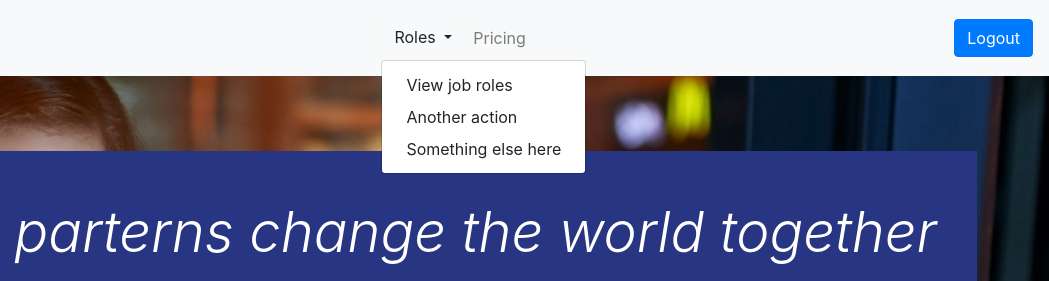
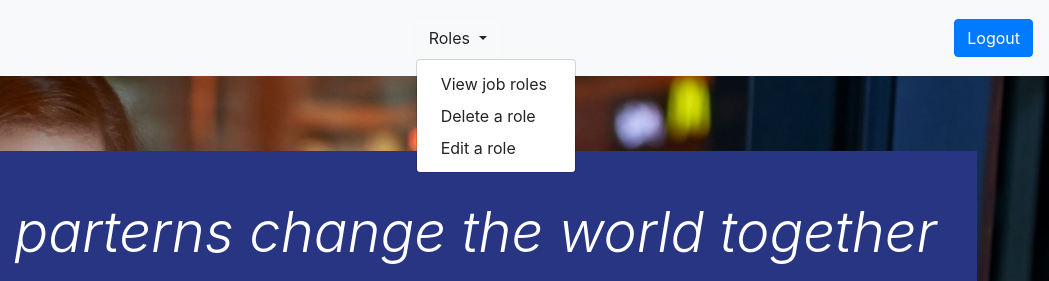
Before and after one commit to Criofann/JobForge-UI, a website: page views/menu.html in a window 1280 px wide. Both pictures are taken after a click on the button "Roles". Shown: the top 281 px of the page, 231-1280 px from the left. Drawn offline with nearby package versions, Linux system fonts and the light colour scheme.

Commit message:
branding

```diff
--- a/views/menu.html
+++ b/views/menu.html
@@ -22,18 +22,18 @@
                 Roles
               </button>
               <ul class="dropdown-menu dropdown-menu-dark">
-                <li><a class="dropdown-item" href="#">View job roles</a></li>
-                <li><a class="dropdown-item" href="#">Another action</a></li>
-                <li><a class="dropdown-item" href="#">Something else here</a></li>
+                <form action=""></form>
+                <li><a class="dropdown-item" href="job-roles">View job roles</a></li>
+                <li><a class="dropdown-item" href="#">Delete a role</a></li>
+                <li><a class="dropdown-item" href="#">Edit a role</a></li>
               </ul>
-            </li>
-            <li class="nav-item">
-              <a class="nav-link" href="#">Pricing</a>
             </li>
           </ul>
         </div>
       </div>
-      <button type="button" class="btn btn-primary">Logout</button>
+      <a href="login.html">
+        <button type="button" class="btn btn-primary">Logout</button>
+      </a>
     </nav>
     <main class="hero-section">
       <section class="text-center bg-white">
```
